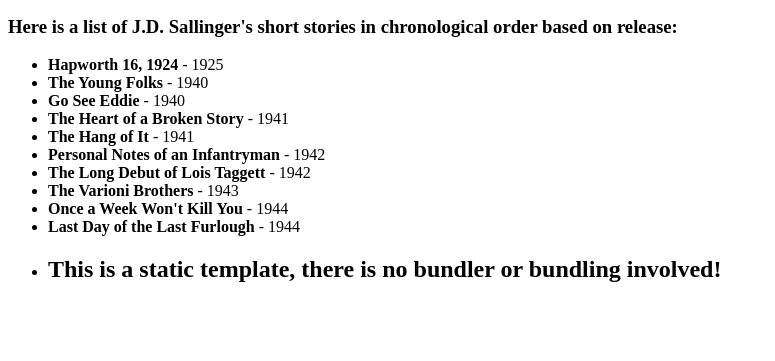
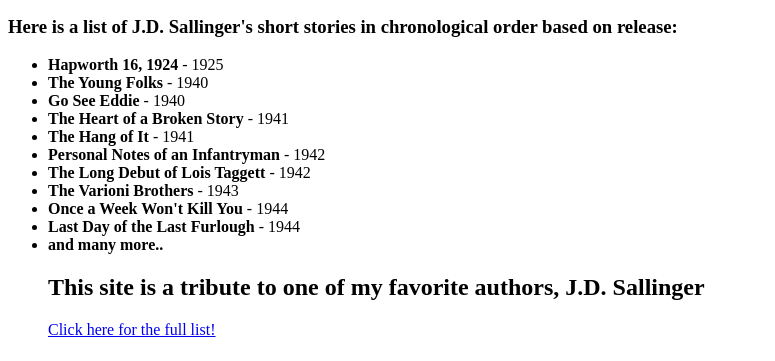
Before and after one commit to Wimsymiffler/Tribute-page, a website: page index.html in a window 1280 px wide. Shown: the part 439-800 px from the top of the page, without its empty margins (0-775 px from the left). Drawn offline with Linux system fonts and the light colour scheme.

Commit message:
added link
this might be finished

```diff
--- a/index.html
+++ b/index.html
@@ -13,7 +13,7 @@
           <figure id="image-div">
             <img
               id="image"
-              src="https://www.google.com/url?sa=i&url=https%3A%2F%2Fwww.timesofisrael.com%2Ftvs-salinger-has-more-on-war-teen-relationship%2F&psig=AOvVaw1TqvS-f_f54vKPcvA45ubb&ust=1589540873107000&source=images&cd=vfe&ved=0CAIQjRxqFwoTCMj7tbabs-kCFQAAAAAdAAAAABAc"
+              src="https://static.timesofisrael.com/www/uploads/2013/09/Film-Salinger-Seeker_Horo-e1378114832963.jpg"
               alt=" Picture of a younge J.D. Sallinger sitting on a picnic table with writtings"/>
               <figcaption id="img-caption">
               .</figcaption>
@@ -31,7 +31,8 @@
                 <li><strong>The Varioni Brothers</strong> - 1943</li>
                 <li><strong>Once a Week Won't Kill You</strong> - 1944</li>
                 <li><strong>Last Day of the Last Furlough</strong> - 1944</li>
-                <li><strong>
-    <h1>This is a static template, there is no bundler or bundling involved!</h1>
+                <li><strong>and many more..</strong></li>
+          <h2 id="tribute-info">This site is a tribute to one of my favorite authors, J.D. Sallinger</h2>
+          <p><a id="tribute-link" target="_blank" href="https://www.ranker.com/list/best-jd-salinger-short-stories/ranker-books"> Click here for the full list!</a></p>
   </body>
 </html>
```
